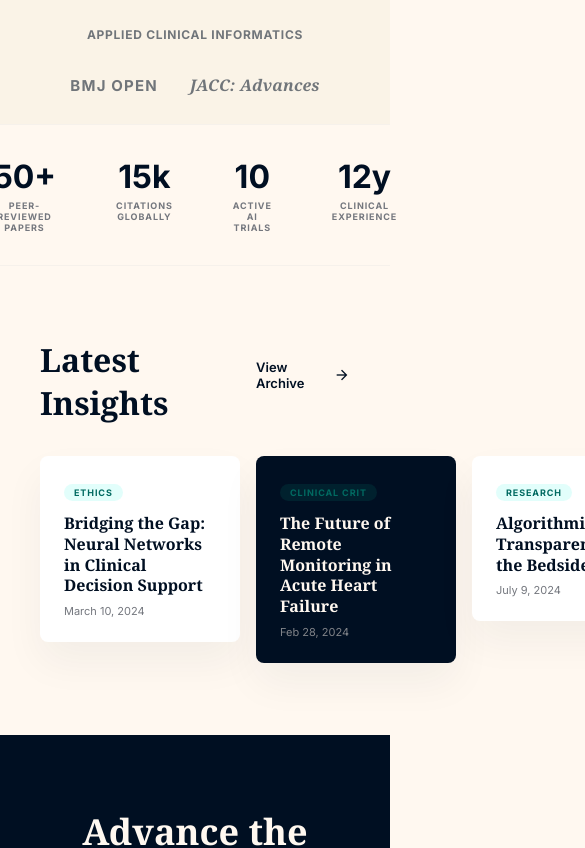
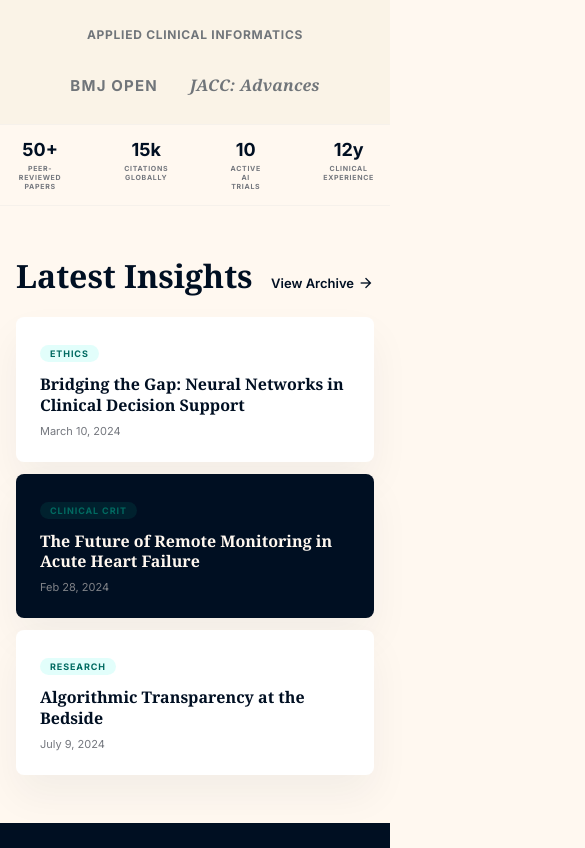
Before and after one commit to atimmer418/AJBlood-Website, an Angular app in the folder frontend/: page / in a window 390 px wide. Shown: the part 980-1828 px from the top of the page, 585 px wide, since content can reach past the window. Built offline with nearby package versions, Linux system fonts and the light colour scheme.

Commit message:
feat(mobile): stack insights grid and reduce stats bar padding

```diff
--- a/frontend/src/app/components/stats-bar/stats-bar.component.scss
+++ b/frontend/src/app/components/stats-bar/stats-bar.component.scss
@@ -33,3 +33,17 @@
   color: #74777e;
   margin-top: 4px;
 }
+
+@media (max-width: 768px) {
+  .stats-bar {
+    padding: 14px var(--page-px);
+  }
+
+  .stat-num {
+    font-size: 18px;
+  }
+
+  .stat-label {
+    font-size: 7px;
+  }
+}
--- a/frontend/src/app/pages/home/home.component.scss
+++ b/frontend/src/app/pages/home/home.component.scss
@@ -42,3 +42,18 @@
   display: flex;
   gap: 16px;
 }
+
+@media (max-width: 768px) {
+  .insights-section {
+    padding: var(--section-py) var(--page-px);
+  }
+
+  .insights-grid {
+    flex-direction: column;
+    gap: var(--card-gap);
+  }
+
+  .insights-header {
+    margin-bottom: 20px;
+  }
+}
```
